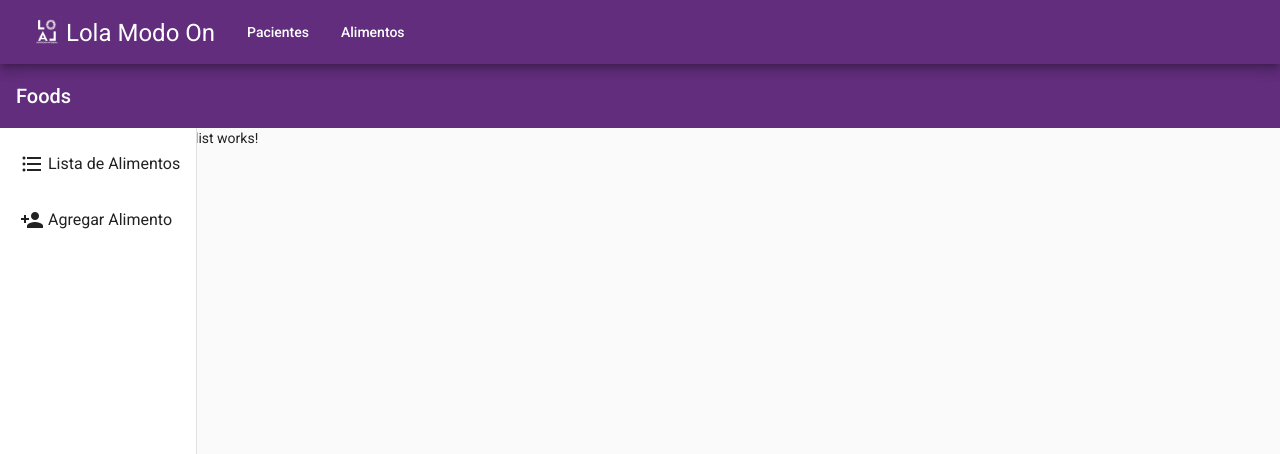
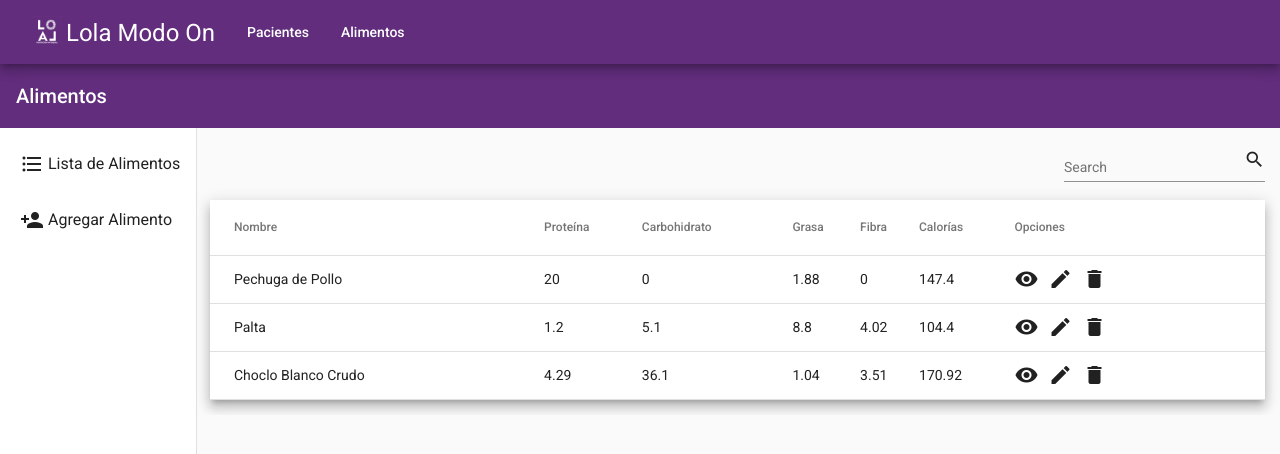
Before and after one commit to dmeneses/lolamodoon, an Angular app: page /foods in a window 1280 px wide. Shown: the top 454 px of the page. Built offline with nearby package versions, Linux system fonts and the light colour scheme.

Commit message:
Implemented foods views

```diff
--- a/package.json
+++ b/package.json
@@ -12,10 +12,11 @@
   "private": true,
   "dependencies": {
     "@angular/animations": "~9.1.7",
-    "@angular/cdk": "~9.2.1",
+    "@angular/cdk": "^9.2.4",
     "@angular/common": "~9.1.7",
     "@angular/compiler": "~9.1.7",
     "@angular/core": "~9.1.7",
+    "@angular/flex-layout": "^11.0.0-beta.33",
     "@angular/forms": "~9.1.7",
     "@angular/material": "~9.2.1",
     "@angular/platform-browser": "~9.1.7",
--- a/src/app/app.module.ts
+++ b/src/app/app.module.ts
@@ -2,6 +2,7 @@ import { BrowserModule } from '@angular/platform-browser';
 import { NgModule } from '@angular/core';
 import { BrowserAnimationsModule } from '@angular/platform-browser/animations';
 import { LayoutModule } from '@angular/cdk/layout';
+import { FlexLayoutModule } from '@angular/flex-layout';
 
 import { AppRoutingModule } from './app-routing.module';
 import { AppComponent } from './app.component';
@@ -17,6 +18,7 @@ import { LolaLayoutModule } from './shared/layout/lola-layout.module';
     AppRoutingModule,
     LayoutModule,
     LolaLayoutModule,
+    FlexLayoutModule,
   ],
   providers: [],
   bootstrap: [AppComponent]
--- a/src/app/foods/create/create.component.html
+++ b/src/app/foods/create/create.component.html
@@ -1 +1,82 @@
-<p>create works!</p>
+<div fxLayout="row" fxLayoutAlign="center center">
+  <form fxLayout="column" [formGroup]="createFoodForm" (submit)="submit()">
+    <mat-form-field class="form-field" appearance="outline">
+      <mat-label> Name </mat-label>
+      <input matInput formControlName="name">
+      <mat-error *ngIf="createFoodForm.controls.name.touched || createFoodForm.controls.name.invalid">
+        <span *ngIf="createFoodForm.controls.name.errors.required">El campo es obligatorio.</span>
+        <span *ngIf="createFoodForm.controls.name.errors.pattern">El campo es inválido.</span>
+      </mat-error>
+    </mat-form-field>
+
+    <mat-form-field class="form-field" appearance="outline">
+      <mat-label> Descripción </mat-label>
+      <textarea matInput formControlName="description"></textarea>
+      <mat-error *ngIf="createFoodForm.controls.description.touched || createFoodForm.controls.description.invalid">
+        <span *ngIf="createFoodForm.controls.description.errors.required">El campo es obligatorio.</span>
+        <span *ngIf="createFoodForm.controls.description.errors.pattern">El campo es inválido.</span>
+      </mat-error>
+    </mat-form-field>
+
+    <mat-form-field class="form-field" appearance="outline">
+      <mat-label> Proteína </mat-label>
+      <input matInput formControlName="protein">
+      <mat-error *ngIf="createFoodForm.controls.protein.touched || createFoodForm.controls.protein.invalid">
+        <span *ngIf="createFoodForm.controls.protein.errors.required">El campo es obligatorio.</span>
+        <span *ngIf="createFoodForm.controls.protein.errors.pattern">El campo es inválido.</span>
+      </mat-error>
+    </mat-form-field>
+
+    <mat-form-field class="form-field" appearance="outline">
+      <mat-label> Carbohidrato </mat-label>
+      <input matInput formControlName="carbohydrate">
+      <mat-error *ngIf="createFoodForm.controls.carbohydrate.touched || createFoodForm.controls.carbohydrate.invalid">
+        <span *ngIf="createFoodForm.controls.carbohydrate.errors.required">El campo es obligatorio.</span>
+        <span *ngIf="createFoodForm.controls.carbohydrate.errors.pattern">El campo es inválido.</span>
+      </mat-error>
+    </mat-form-field>
+
+    <mat-form-field class="form-field" appearance="outline">
+      <mat-label> Grasa </mat-label>
+      <input matInput formControlName="fat">
+      <mat-error *ngIf="createFoodForm.controls.fat.touched || createFoodForm.controls.fat.invalid">
+        <span *ngIf="createFoodForm.controls.fat.errors.required">El campo es obligatorio.</span>
+        <span *ngIf="createFoodForm.controls.fat.errors.pattern">El campo es inválido.</span>
+      </mat-error>
+    </mat-form-field>
+
+    <mat-form-field class="form-field" appearance="outline">
+      <mat-label> Fibra </mat-label>
+      <input matInput formControlName="fiber">
+      <mat-error *ngIf="createFoodForm.controls.fiber.touched || createFoodForm.controls.fiber.invalid">
+        <span *ngIf="createFoodForm.controls.fiber.errors.required">El campo es obligatorio.</span>
+        <span *ngIf="createFoodForm.controls.fiber.errors.pattern">El campo es inválido.</span>
+      </mat-error>
+    </mat-form-field>
+
+    <div fxLayout="row" fxLayoutAlign="space-between center" fxLayoutGap="10px">
+      <mat-form-field class="form-field" appearance="outline">
+        <mat-label> Cantidad </mat-label>
+        <input matInput formControlName="servingSize">
+        <mat-error *ngIf="createFoodForm.controls.servingSize.touched || createFoodForm.controls.servingSize.invalid">
+          <span *ngIf="createFoodForm.controls.servingSize.errors.required">El campo es obligatorio.</span>
+          <span *ngIf="createFoodForm.controls.servingSize.errors.pattern">El campo es inválido.</span>
+        </mat-error>
+      </mat-form-field>
+
+      <mat-form-field class="form-field" appearance="outline">
+        <mat-label> Unidad </mat-label>
+        <input matInput formControlName="servingSizeUnit">
+        <mat-error *ngIf="createFoodForm.controls.servingSizeUnit.touched || createFoodForm.controls.servingSizeUnit.invalid">
+          <span *ngIf="createFoodForm.controls.servingSizeUnit.errors.required">El campo es obligatorio.</span>
+          <span *ngIf="createFoodForm.controls.servingSizeUnit.errors.pattern">El campo es inválido.</span>
+        </mat-error>
+      </mat-form-field>
+    </div>
+
+    <div fxLayout="row" fxLayoutAlign="space-between center">
+      <button mat-raised-button color="basic" type="submit">Cancel</button>
+      <button mat-raised-button color="primary" type="submit">Save</button>
+    </div>
+  </form>
+</div>
--- a/src/app/foods/create/create.component.ts
+++ b/src/app/foods/create/create.component.ts
@@ -1,4 +1,5 @@
 import { Component, OnInit } from '@angular/core';
+import { FormControl, FormGroup, Validators } from '@angular/forms';
 
 @Component({
   selector: 'app-create',
@@ -7,9 +8,24 @@ import { Component, OnInit } from '@angular/core';
 })
 export class CreateComponent implements OnInit {
 
+  createFoodForm = new FormGroup({
+    name: new FormControl('', [Validators.required]),
+    description: new FormControl(''),
+    protein: new FormControl(0, [Validators.required]),
+    carbohydrate: new FormControl(0, [Validators.required]),
+    fat: new FormControl(0, [Validators.required]),
+    fiber: new FormControl(0, [Validators.required]),
+    servingSize: new FormControl({value: 100, disabled: true}),
+    servingSizeUnit: new FormControl({value: 'grams', disabled: true}),
+  });
+
   constructor() { }
 
   ngOnInit(): void {
   }
 
+  submit() {
+
+  }
+
 }
--- a/src/app/foods/foods.component.html
+++ b/src/app/foods/foods.component.html
@@ -1,8 +1,10 @@
 <mat-toolbar color="primary">
   <mat-toolbar-row>
-    <span>Foods</span>
+    <span>Alimentos</span>
   </mat-toolbar-row>
 </mat-toolbar>
 <app-sidebar [sidebarMenu]="sidebarMenu">
-  <router-outlet></router-outlet>
+  <div class="content">
+    <router-outlet></router-outlet>
+  </div>
 </app-sidebar>
--- a/src/app/foods/list/list.component.html
+++ b/src/app/foods/list/list.component.html
@@ -1 +1,56 @@
-<p>list works!</p>
+<div fxLayout="column" fxLayoutAlign="start stretch">
+  <div fxLayout="row" fxLayoutAlign="end start">
+    <form [formGroup]="searchForm">
+      <mat-form-field>
+        <mat-label>Search</mat-label>
+        <input type="text" matInput>
+        <mat-icon matSuffix>search</mat-icon>
+      </mat-form-field>
+    </form>
+  </div>
+  <table mat-table [dataSource]="dataSource" class="mat-elevation-z8">
+    <ng-container matColumnDef="name">
+      <th mat-header-cell *matHeaderCellDef> Nombre </th>
+      <td mat-cell *matCellDef="let element"> {{element.name}} </td>
+    </ng-container>
+
+    <ng-container matColumnDef="protein">
+      <th mat-header-cell *matHeaderCellDef> Proteína </th>
+      <td mat-cell *matCellDef="let element"> {{element.protein}} </td>
+    </ng-container>
+
+    <ng-container matColumnDef="carbohydrate">
+      <th mat-header-cell *matHeaderCellDef> Carbohidrato </th>
+      <td mat-cell *matCellDef="let element"> {{element.carbohydrate}} </td>
+    </ng-container>
+
+    <ng-container matColumnDef="fat">
+      <th mat-header-cell *matHeaderCellDef> Grasa </th>
+      <td mat-cell *matCellDef="let element"> {{element.fat}} </td>
+    </ng-container>
+
+    <ng-container matColumnDef="fiber">
+      <th mat-header-cell *matHeaderCellDef> Fibra </th>
+      <td mat-cell *matCellDef="let element"> {{element.fiber}} </td>
+    </ng-container>
+
+    <ng-container matColumnDef="calories">
+      <th mat-header-cell *matHeaderCellDef> Calorías </th>
+      <td mat-cell *matCellDef="let element"> {{element.calories}} </td>
+    </ng-container>
+
+    <ng-container matColumnDef="actions">
+      <th mat-header-cell *matHeaderCellDef>Opciones</th>
+      <td mat-cell *matCellDef="let element">
+        <div fxLayout="row" fxLayoutGap="10px">
+          <mat-icon>visibility</mat-icon>
+          <mat-icon>edit</mat-icon>
+          <mat-icon>delete</mat-icon>
+        </div>
+      </td>
+    </ng-container>
+
+    <tr mat-header-row *matHeaderRowDef="displayedColumns"></tr>
+    <tr mat-row *matRowDef="let row; columns: displayedColumns;"></tr>
+  </table>
+</div>
--- a/src/app/foods/list/list.component.ts
+++ b/src/app/foods/list/list.component.ts
@@ -1,4 +1,50 @@
 import { Component, OnInit } from '@angular/core';
+import { FormControl, FormGroup } from '@angular/forms';
+
+export interface Food {
+  name: string;
+  description?: string;
+  protein: number;
+  carbohydrate: number;
+  fat: number;
+  fiber: number;
+  calories: number;
+  servingSize: number;
+  servingSizeUnit: string;
+}
+
+const ELEMENT_DATA: Food[] = [
+  {
+    name: 'Pechuga de Pollo',
+    protein: 20,
+    carbohydrate: 0,
+    fat: 1.88,
+    fiber: 0,
+    calories: 147.4,
+    servingSize: 100,
+    servingSizeUnit: 'grams',
+  },
+  {
+    name: 'Palta',
+    protein: 1.2,
+    carbohydrate: 5.1,
+    fat: 8.8,
+    fiber: 4.02,
+    calories: 104.4,
+    servingSize: 100,
+    servingSizeUnit: 'grams'
+  },
+  {
+    name: 'Choclo Blanco Crudo',
+    protein: 4.29,
+    carbohydrate:  36.1,
+    fat:  1.04,
+    fiber:  3.51,
+    calories:  170.92,
+    servingSize: 100,
+    servingSizeUnit: 'grams'
+  },
+];
 
 @Component({
   selector: 'app-list',
@@ -7,6 +53,13 @@ import { Component, OnInit } from '@angular/core';
 })
 export class ListComponent implements OnInit {
 
+  displayedColumns: string[] = ['name', 'protein', 'carbohydrate', 'fat', 'fiber', 'calories', 'actions',];
+  dataSource = ELEMENT_DATA;
+
+  searchForm = new FormGroup({
+    search: new FormControl('')
+  });
+
   constructor() { }
 
   ngOnInit(): void {
--- a/src/app/shared/layout/navbar/navbar.component.html
+++ b/src/app/shared/layout/navbar/navbar.component.html
@@ -1,13 +1,13 @@
 <mat-toolbar color="primary">
   <mat-toolbar-row class="mat-elevation-z7">
-    <a mat-button class="docs-button" routerLink="/" aria-label="Lola Modo On">
+    <a mat-button routerLink="/" aria-label="Lola Modo On">
       <img class="lola-navbar-logo"
             src="../../../assets/images/lola-logo.jpeg"
             alt="logo">
       <span class="mat-h1">Lola Modo On</span>
     </a>
 
-    <a mat-button class="docs-navbar-hide-small docs-button"
+    <a mat-button
       *ngFor="let key of sectionKeys"
       [routerLink]="key">{{sections[key].name}}</a>
   </mat-toolbar-row>
--- a/src/app/shared/layout/sidebar/sidebar.component.html
+++ b/src/app/shared/layout/sidebar/sidebar.component.html
@@ -1,6 +1,6 @@
 <mat-sidenav-container>
   <mat-sidenav #sidenav mode="side" opened>
-    <mat-nav-list >
+    <mat-nav-list>
       <mat-list-item *ngFor="let sidebarItem of sidebarMenu.items" [routerLink]="[sidebarItem.routerLink]">
         <span>{{sidebarItem.title}}</span>
         <mat-icon mat-list-icon>{{sidebarItem.iconName}}</mat-icon>
@@ -9,6 +9,8 @@
   </mat-sidenav>
 
   <mat-sidenav-content>
-    <ng-content></ng-content>
+    <div class="lola-sidebar-content">
+      <ng-content></ng-content>
+    </div>
   </mat-sidenav-content>
 </mat-sidenav-container>
--- a/src/app/shared/layout/sidebar/sidebar.component.scss
+++ b/src/app/shared/layout/sidebar/sidebar.component.scss
@@ -0,0 +1,3 @@
+.lola-sidebar-content {
+  margin: 15px;
+}
--- a/src/styles.scss
+++ b/src/styles.scss
@@ -7,5 +7,5 @@ body {
 }
 
 mat-sidenav-container {
-  height: 100%;
+  min-height: calc(100vh - 128px);
 }
```
Also changed, not shown: src/app/foods/foods.module.ts (+14 -0 lines), 1 other file (tests, documents, lock files or other folders).
